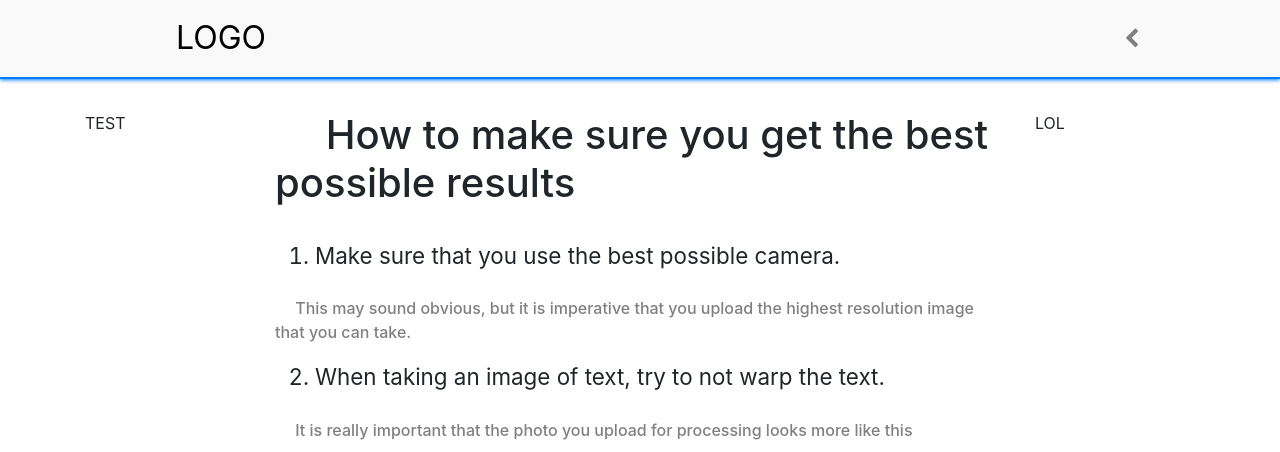
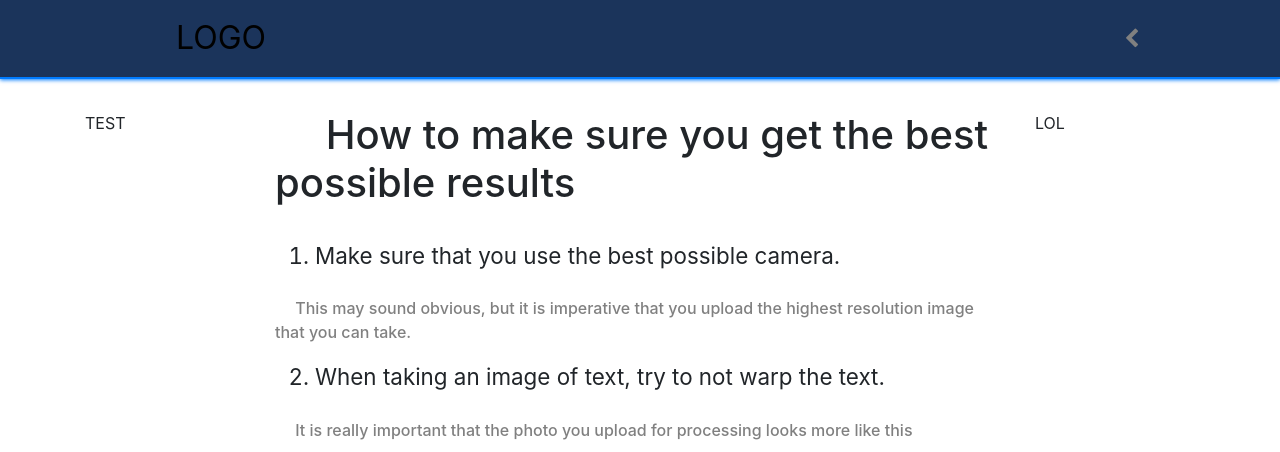
Before and after one commit to nasko25/image_to_audio, a plain HTML site: page description.html in a window 1280 px wide. Shown: the top 452 px of the page. Drawn offline with nearby package versions, Linux system fonts and the light colour scheme.

Commit message:
added examples and colors to the description page

```diff
--- a/description.html
+++ b/description.html
@@ -16,7 +16,7 @@
 
 	<body>
 		<header>
-			<nav class="navbar navbar-expand navbar-light">
+			<nav class="navbar navbar-expand navbar-light slate">
 				<a class="logo" href="#">LOGO </a>
 				<button class="navbar-toggler" type="button" data-toggle="collapse" data-target="#navbarNavDropdown" aria-controls="navbarNavDropdown" aria-expanded="false" aria-label="Toggle navigation">
 					<span class="navbar-toggler-icon"></span>
@@ -40,7 +40,7 @@
 						<li> When taking an image of text, try to not warp the text. </li>
 						<br> <p> &emsp; It is really important that the photo you upload for processing looks more like this <img class = "desc_img" src = "images/description/IMG_8404.jpg" alt="not warped example" height = "500"></p>
 						<br> <p> &emsp; Than like this: <img class = "desc_img rotate" src = "images/description/IMG_8403.jpg" alt="not warped example" width = "500"> </p>
-						<br> <p> &emsp; If for some reason you cannot do anything to avoid text warping, you can select the "bad photo" button
+						<br> <p> &emsp; If for some reason you cannot do anything to avoid text warping, you can select the <span style = "color: #007bff;">"bad photo"</span> button
 						and the engine will try to fix your photo for you. But it would work best, if you take a photo without text warping in it.
 						<br> &emsp; Keep in mind that the second photo is too warped and no type of processing is going to help it.
 						</p>
@@ -48,6 +48,12 @@
 						<li> Crop the image so that there is only text you want to convert to audio. </li>
 						<br> <p> &emsp; Make sure your image looks more like this: </p> <img class = "desc_img" src = "images/description/IMG_8407.jpg" alt = "well-cropped image example" height = "500">
 						<br> <p> &emsp; Than like this: </p> <img class = "desc_img" src = "images/description/IMG_8404.jpg" alt = "not well-cropped image example" height = "500">
+
+						<li> If the text is warped, or there are dark spots in the photo (like in the example above), use the <span style = "color: #007bff;">"bad photo"</span> button. </li>
+						<br> <p> &emsp; If the text in your photo is warped even a little, like in the beginning of this example image: </p> <img class = "desc_img" src = "images/description/IMG_8521.jpg" alt = "image with warped text example" height = "500">
+
+						<li> Finally, this is an example of a photo that does not require the <span style = "color: #007bff;">"bad photo"</span> option: </li>
+						<br> <img class = "desc_img" src = "images/description/IMG_8523.jpg" alt = "not well-cropped image example" height = "500">
 					</ol>
 				</div>
 				<div class = "col-2">
--- a/main.css
+++ b/main.css
@@ -1,5 +1,5 @@
 .slate {
-	background-color: #1b345b /*#004080*/;
+	background-color: #1b345b /*#004080*/ !important;
 }
 
 .white-background {
```
